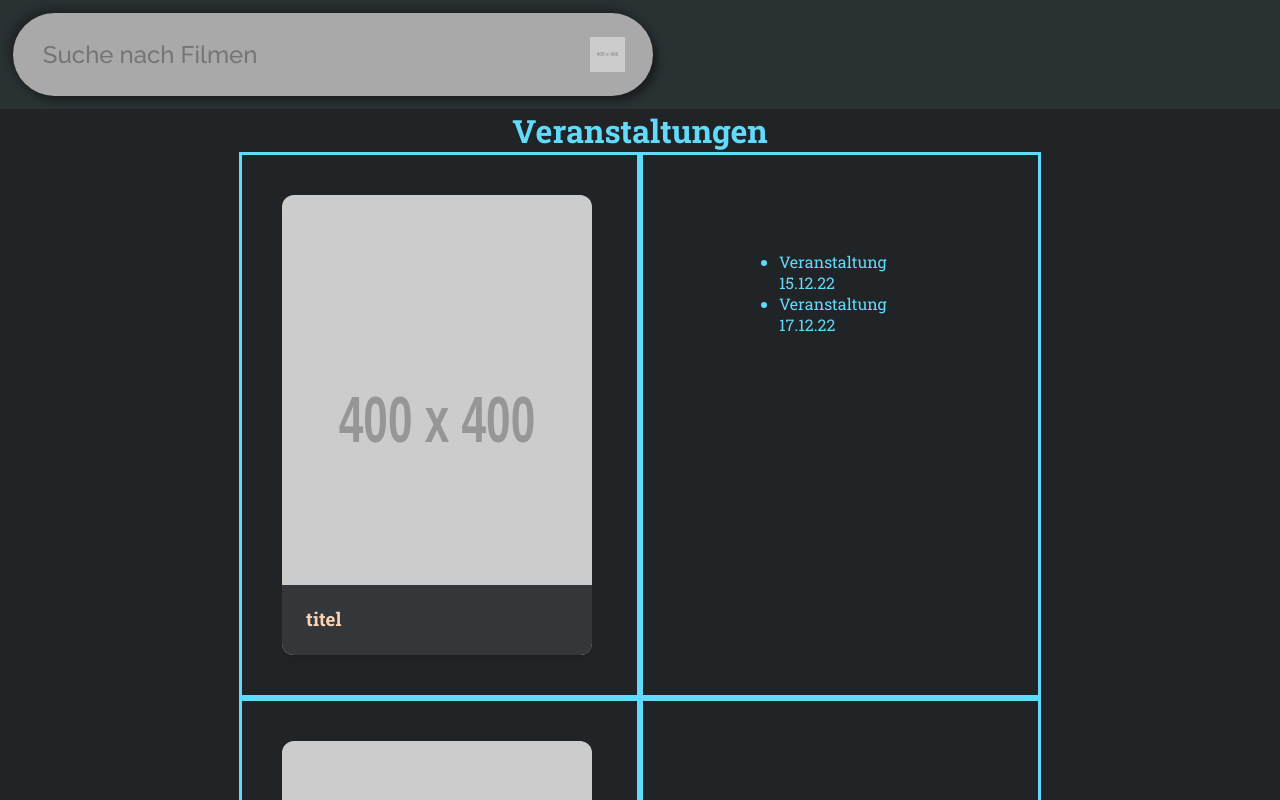
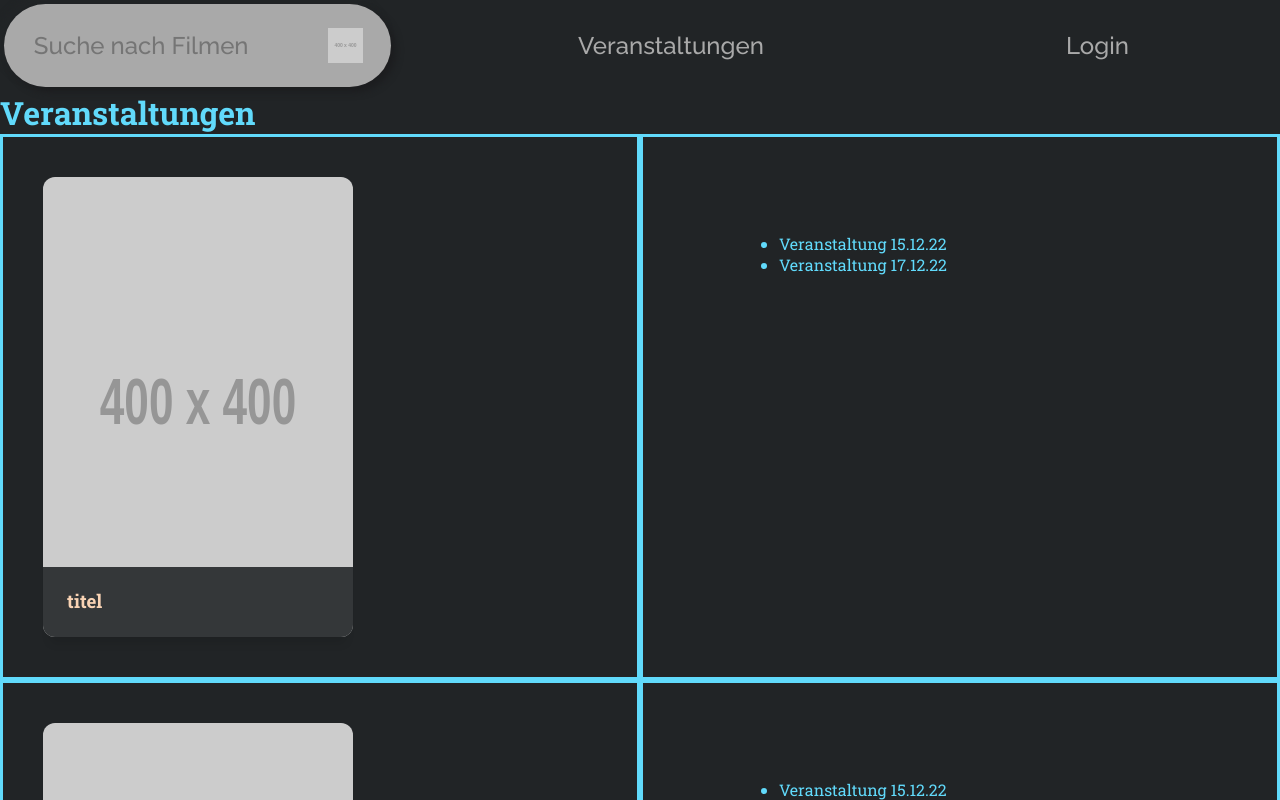
Before and after one commit to wwi21seb-group5cinema/Cinema-Frontend, a React (Create React App) app: page / in a window 1280 px wide. Shown: the top 800 px of the page. Built offline with nearby package versions, Linux system fonts and the light colour scheme.

Commit message:
added Navbar not finished yet

```diff
--- a/src/App.tsx
+++ b/src/App.tsx
@@ -4,6 +4,7 @@ import Home from "./pages/Home/Home";
 import MovieInfo from "./pages/MovieInfo/MovieInfo";
 import Booking from "./pages/Booking/Booking";
 import Admin from "./pages/Admin/Admin";
+import Login from "./pages//Login/Login";
 import {BrowserRouter, Routes,Route} from 'react-router-dom';
 
 function App() {
@@ -14,6 +15,7 @@ function App() {
               <Route path="MovieInfo" element={<MovieInfo/>}/>
               <Route path="Booking" element={<Booking/>}/>
               <Route path="Admin" element={<Admin/>}/>
+              <Route path="Login" element={<Login/>}/>
           </Routes>
       </BrowserRouter>
 
--- a/src/components/Navbar/Navbar.css
+++ b/src/components/Navbar/Navbar.css
@@ -1,39 +1,28 @@
-
-.navBar{
-    width: 100%;
-    background: #293133;
+.navbar{
+    display: flex;
+    justify-content: space-around;
+    align-items: center;
+    min-height: 10vh;
+    background: #212426;
+    color: grey;
 }
-
-.search {
-    width: 50%;
-    margin-top: 1%;
-    margin-left:1%;
-    margin-bottom: 1%;
+.links{
+    width: 70%;
     display: flex;
+    justify-content: space-around;
     align-items: center;
-    justify-content: center;
-
-    padding: 1.5rem 1.75rem;
-    border-radius: 3rem;
-    background: darkgrey;
-    -webkit-box-shadow: 5px 5px 7px #1c1d1f, -5px -5px 7px #222527;
-    box-shadow: 5px 5px 7px #1c1d1f, -5px -5px 7px #222527;
+    list-style: none;
 }
-
-.search input {
-    flex: 1;
-    border: none;
+.linkText{
+    color: darkgrey;
+    text-decoration: none;
     font-size: 1.5rem;
     font-family: var(--font-raleway);
     font-weight: 500;
-    padding-right: 1rem;
-    outline: none;
-    color: black;
-    background: darkgrey;
 }
-
-.search img {
-    width: 35px;
-    height: 35px;
-    cursor: pointer;
+.linkText li:hover{
+    color: #61dafb;
 }
+.linkText li:active{
+    color: #61dafb;
+}
--- a/src/components/Navbar/Navbar.tsx
+++ b/src/components/Navbar/Navbar.tsx
@@ -1,30 +1,24 @@
 import "./Navbar.css"
+import Searchbar from "../../components/Searchbar/Searchbar";
+import {Link} from "react-router-dom";
+
 function Navbar(){
-    function SearchMovies(){
-       const searchbar:any = document.getElementById('searchbar');
-       const text:string|null = searchbar.value;
-       window.alert(text );
-    }
-    function KeyDownHandler(e:any){
-        if(e.keyCode === 13){
-            SearchMovies();
-        }
-    }
+    return(
 
-    return(
-        <div className="navBar">
-            <div className="search" onKeyDown={KeyDownHandler}>
-                <input id="searchbar"
-                    placeholder="Suche nach Filmen"
-                />
-                <img
-                    src="https://via.placeholder.com/400"
-                    alt="search"
-                    onClick={SearchMovies}
-                />
-            </div>
+        <nav className="navbar">
+            <h3>
+                <Searchbar/>
+            </h3>
+            <ul className="links">
+                <Link className="linkText" to="/">
+                    <li>Veranstaltungen</li>
+                </Link>
+                <Link className="linkText" to="/Login">
+                    <li>Login</li>
+                </Link>
+            </ul>
+        </nav>
 
-        </div>
-    );
+    )
 }
 export default Navbar
--- /dev/null
+++ b/src/components/Searchbar/Searchbar.css
@@ -0,0 +1,36 @@
+
+
+
+.searchbar {
+    width: 100%;
+    margin-top: 1%;
+    margin-left:1%;
+    margin-bottom: 1%;
+    display: flex;
+    align-items: center;
+    justify-content: center;
+
+    padding: 1.5rem 1.75rem;
+    border-radius: 3rem;
+    background: darkgrey;
+    -webkit-box-shadow: 5px 5px 7px #1c1d1f, -5px -5px 7px #222527;
+    box-shadow: 5px 5px 7px #1c1d1f, -5px -5px 7px #222527;
+}
+
+.searchbar input {
+    flex: 1;
+    border: none;
+    font-size: 1.5rem;
+    font-family: var(--font-raleway);
+    font-weight: 500;
+    padding-right: 1rem;
+    outline: none;
+    color: black;
+    background: darkgrey;
+}
+
+.searchbar img {
+    width: 35px;
+    height: 35px;
+    cursor: pointer;
+}
--- /dev/null
+++ b/src/components/Searchbar/Searchbar.tsx
@@ -0,0 +1,27 @@
+import "./Searchbar.css"
+function Searchbar(){
+    function SearchMovies(){
+       const searchbar:any = document.getElementById('inputText');
+       const text:string|null = searchbar.value;
+       window.alert(text );
+    }
+    function KeyDownHandler(e:any){
+        if(e.keyCode === 13){
+            SearchMovies();
+        }
+    }
+
+    return(
+            <div className="searchbar" onKeyDown={KeyDownHandler}>
+                <input id="inputText"
+                    placeholder="Suche nach Filmen"
+                />
+                <img
+                    src="https://via.placeholder.com/400"
+                    alt="search"
+                    onClick={SearchMovies}
+                />
+            </div>
+    );
+}
+export default Searchbar
--- a/src/pages/Admin/Admin.tsx
+++ b/src/pages/Admin/Admin.tsx
@@ -1,8 +1,9 @@
 import "./Admin.css"
-
+import Navbar from "../../components/Navbar/Navbar";
 function Admin(){
     return(
       <div className="app">
+          <Navbar/>
           <p>Hier kommt die Admin Seite rein </p>
       </div>
     );
--- a/src/pages/Booking/Booking.tsx
+++ b/src/pages/Booking/Booking.tsx
@@ -1,8 +1,11 @@
 import './Booking.css'
+import Navbar from "../../components/Navbar/Navbar";
 
 function Booking(){
     return(
+
       <div className="app">
+          <Navbar/>
           <p>
               hier Sitzplätze buchen
           </p>
--- a/src/pages/Home/Home.css
+++ b/src/pages/Home/Home.css
@@ -17,14 +17,7 @@ body {
     background-color: #212426;
 }
 
-.app {
-    padding: 0;
 
-    display: flex;
-    justify-content: center;
-    align-items: center;
-    flex-direction: column;
-}
 
 @media screen and (max-width: 600px) {
     .app {
--- a/src/pages/Home/Home.tsx
+++ b/src/pages/Home/Home.tsx
@@ -1,12 +1,13 @@
-import Navbar from "../../components/Navbar/Navbar";
+
 import Movie from "../../components/Movie/Movie";
 import "./Home.css"
+import Navbar from "../../components/Navbar/Navbar";
 function Home(){
 
 
     return(
         <div className="app">
-               <Navbar/>
+            <Navbar/>
                 <h1>Veranstaltungen</h1>
                 <Movie/>
                 <Movie/>
--- /dev/null
+++ b/src/pages/Login/Login.tsx
@@ -0,0 +1,11 @@
+import "./Login.css"
+import Navbar from "../../components/Navbar/Navbar";
+function Admin(){
+    return(
+        <div className="app">
+            <Navbar/>
+            <p>Login </p>
+        </div>
+    );
+}
+export default Admin
```
Also changed, not shown: src/pages/Login/Login.css (added).
